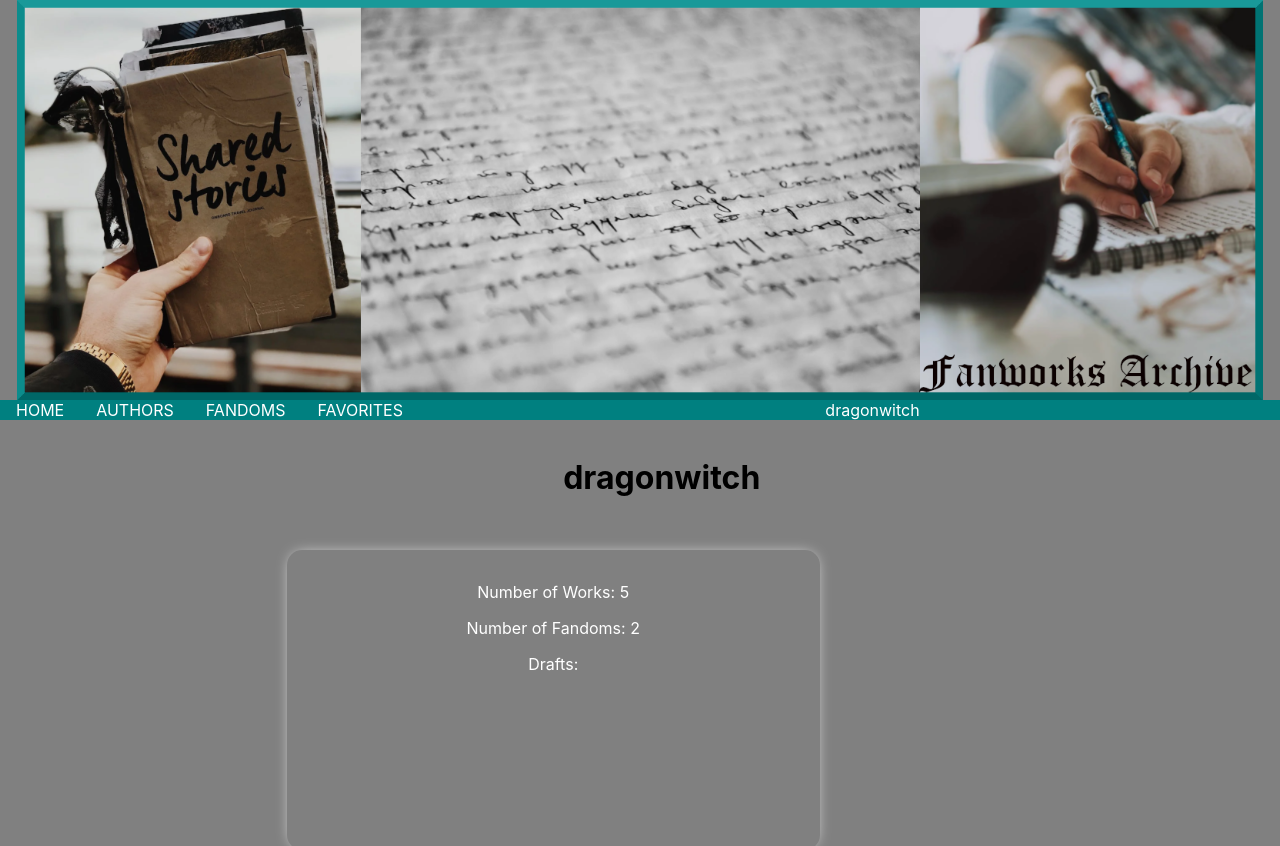
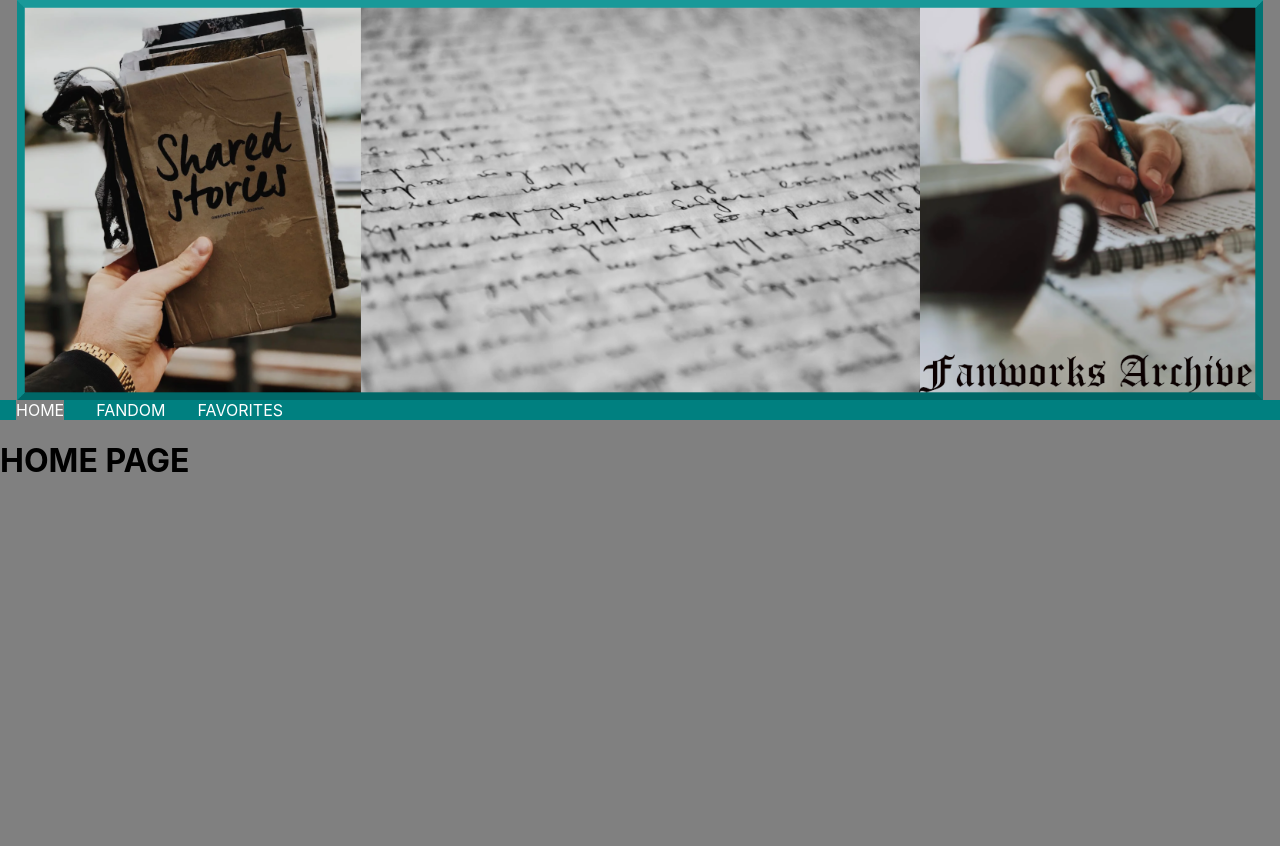
Before and after one commit to kap83/react-fanfic-archive, a React (Create React App) app: page / in a window 1280 px wide. Shown: the top 846 px of the page. After the commit the page ends 800 px from the top, so only its background shows below. Built offline with nearby package versions, Linux system fonts and the light colour scheme; data requests are answered from the project's data file.

Commit message:
commit message

```diff
--- a/db.json
+++ b/db.json
@@ -22,7 +22,7 @@
             "icon": "https://images.pexels.com/photos/6194980/pexels-photo-6194980.jpeg" ,
             "fandom": "Star Wars",
             "titles": ["Spy and Assassin", "One Shots and Drabbles"],
-            "favorite": "no"
+            "favorite": "yes"
         },
         {
             "id": 4,
--- a/src/Components/App.js
+++ b/src/Components/App.js
@@ -5,44 +5,38 @@ import Header from './Header'
 import NavBar from './NavBar'
 import Home from './Home'
 import Fandom from './Fandom'
-import Author from './Author'
-import Filter from './Filter'
+import Favorites from "./Favorites"
 
-
-//when website loads user's profile pops up with their icon and fics listed.
-  //when app component renders, make a GET request to db.json
-  //user info is set in state.
-  //render user dragonwitch's data
 
 export default function App() {
   // eslint-disable-next-line
   const [userData, setUserData] = useState(null)
-  // console.log(userData)
-  // eslint-disable-next-line
-  const [page, setPage] = useState("/")
 
 
-  useEffect(() => {
+  useEffect(()=>{
     fetch("http://localhost:3000/users")
     .then(res => res.json())
-    .then(data => setUserData(data))
-  }, [])
+    .then(data => setUserData(data)
+    )
+  },[])
+
 
   return (
     <div>
       <Header />
-      {userData && <NavBar userData={userData} onChangePage={setPage}/>}
+      <NavBar/>
       <Switch>
-          <Route path="/author">
-            {userData && <Author userData={userData} />}
-          </Route>
       <Route path="/fandom">
         <Fandom />
       </Route>
+      <Route path="/favorites">
+        {userData && <Favorites userData={userData}/>}
+      </Route>
       <Route exact path="/">
-            {userData && <Home userData={userData} />}
+       <Home />
       </Route>
     </Switch>
+
     </div>
   )
 }
--- a/src/Components/Author.js
+++ /dev/null
@@ -1,28 +0,0 @@
-import React from 'react'
-// import './Card.css'
-import '../index.css'
-
-  //To do
-    //[]create text box
-    //[] styling for hearts
-    //[] map out fandom and titles
-    //[] font for username
-    //[] styling icons
-
-
-export default function Author({userData}) {
-  return (
-    <>
-    {userData.map((user)=> user.username !== "dragonwitch" ?
-        <div className = 'card-container' key={user.id}>
-        <div className='image-container'><img src={user.icon} alt="icon" /></div>
-        {user.favorite === "yes" ? "❤️" : "🤍" }
-        <h2>{user.username}</h2>
-        <span style={{wordSpacing: "1px"}}><p>FANDOM: {user.fandom}</p></span>
-        <span style={{wordSpacing: "1px"}}><p>TITLES: {user.titles}</p></span>
-      </div> : null
-
-  )}
-    </>
-  )
-}
--- a/src/Components/Fandom.js
+++ b/src/Components/Fandom.js
@@ -5,12 +5,15 @@ import React from 'react'
   //[]create text box
 
 
-export default function Fandom({userData}) {
+export default function Fandom() {
+
   return (
-    <div>
-        <h1>Fandom List</h1>
-        {userData.filter((user) => user.username === "cosmictrain" ? console.log(user.name) : null)}
-
-    </div>
+  <form style={{marginTop: "10px", marginLeft: "5px"}}>
+    <label style={{paddingLeft: "3px", paddingRight: "4px"}}>
+        Search:
+      <input type="text" name="name" />
+    </label>
+    <input type="submit" value="Submit" />
+</form>
   )
 }
--- a/src/Components/Favorites.js
+++ b/src/Components/Favorites.js
@@ -1,14 +1,22 @@
 import React from 'react'
-
+import '../index.css'
 
 //To do
     //[] create cards
     //[]create text box
 
-export default function Favorites() {
+export default function Favorites({userData}) {
+  console.log(userData)
   return (
-    <div>
-
-    </div>
+    <>
+      <h1 style={{display: "flex", marginLeft: "45%"}}>FAVORITE AUTHORS</h1>
+      {userData.map((user) => user.favorite === "yes" ?
+        <div key={user.id} className= 'card-container' style={{marginTop:"3%", marginLeft: "25%", marginRight: "-20%"}}>
+        <div className='image-container'><img src={user.icon} alt="icon" /></div>
+          <h2>{user.username} ❤️</h2>
+          {/* <span>{user.fandom.map((media) => console.log(media) )}</span> */}
+          {/* <span>{user.title.map((media) => console.log(media) )}</span> */}
+        </div>: null)}
+    </>
   )
 }
--- a/src/Components/Home.js
+++ b/src/Components/Home.js
@@ -5,22 +5,11 @@ import '../index.css'
 //card your fics
 //card your fandoms
 
-export default function Home({userData}) {
+export default function Home() {
+
   return (
-    <div style={{marginTop:"3%", marginLeft:"20%" }}>
-      <h1 style={{display: "flex", marginLeft: "30%"}}>dragonwitch</h1>
-      {userData.map((user) => user.username === "dragonwitch" ?
-      <div key={user.id}>
-      <div className='card-container'>
-        <p>Number of Works: {user.titles.length}</p>
-        <p>Number of Fandoms: {user.fandom.length}</p>
-        <p>Drafts:</p>
-      </div>
-      <div className = 'card-container'>
-        <span style={{wordSpacing: "1px"}}><p>FANDOM: {user.fandom}</p></span>
-        <span style={{wordSpacing: "1px"}}><p>TITLES: {user.titles}</p></span>
-      </div> </div>
-      : null )}
+    <div>
+      <h1>HOME PAGE</h1>
     </div>
   )
 }
--- a/src/Components/NavBar.js
+++ b/src/Components/NavBar.js
@@ -1,33 +1,24 @@
-//will include titles, authors. one of the users should be u. cause you want to be able to star another favorite author
-
-//https://www.youtube.com/watch?v=SLfhMt5OUPI
-
 
 
 import React from 'react'
 import '../index.css'
-import {Link} from "react-router-dom"
+import {NavLink} from "react-router-dom"
 
 
-// eslint-disable-next-line
-export default function NavBar({userData}) {
-  // console.log(userData)
+
+export default function NavBar() {
+  const linkStyles = {
+    color: "white",
+    textDecoration: "none"
+  }
+
 
   return (
-    <>
-    <nav className='navBar'>
-      <Link to="/">HOME</Link>
-      <Link to="/">AUTHORS</Link>
-      <Link to="/">FANDOMS</Link>
-      <Link to="/">FAVORITES</Link>
+    <div className='navBar'>
+      <NavLink to="/" exact style={linkStyles} activeStyle={{background: "grey"}}>HOME</NavLink>
+      <NavLink to="/fandom" exact style={linkStyles} activeStyle={{background: "grey"}}>FANDOM</NavLink>
+      <NavLink to="/favorites" exact style={linkStyles} activeStyle={{background: "grey"}}>FAVORITES</NavLink>
+    </div>
 
-      {/* either the icon makes the username disappear, the conditional syntax is wrong for the first result, or it's the CSS --look it up */}
-      <span className='username'> {userData.map((user) => user.username === "dragonwitch" ? user.username  : null)}</span>
-      {/* <span className='btn'>
-        <button>Profile</button>
-        <button>Post</button>
-      </span> */}
-    </nav>
-    </>
   )
 }
--- a/src/index.js
+++ b/src/index.js
@@ -1,5 +1,6 @@
 import React from 'react';
 import ReactDOM from 'react-dom/client';
+// eslint-disable-next-line
 import { BrowserRouter} from 'react-router-dom'
 import './index.css';
 import App from './Components/App.js';
```
Lines whose indentation alone changed are shown as unchanged.
